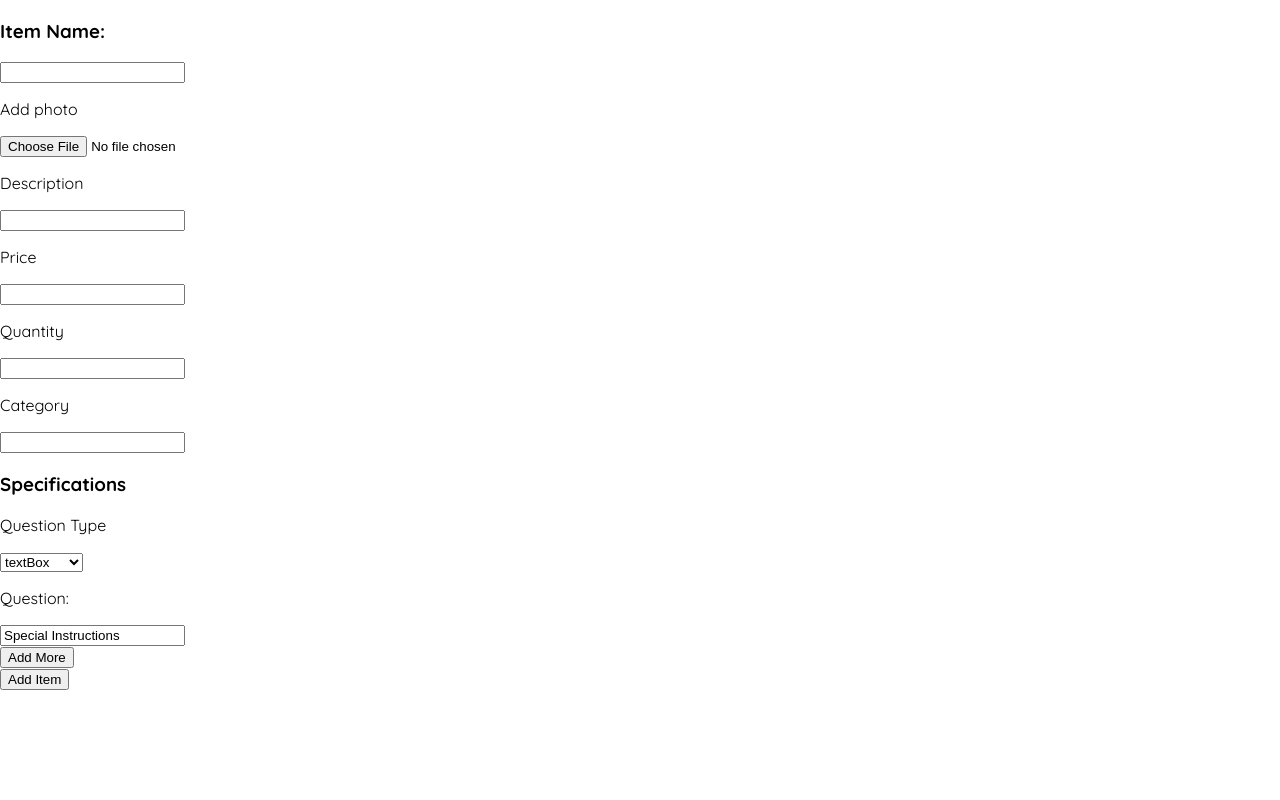
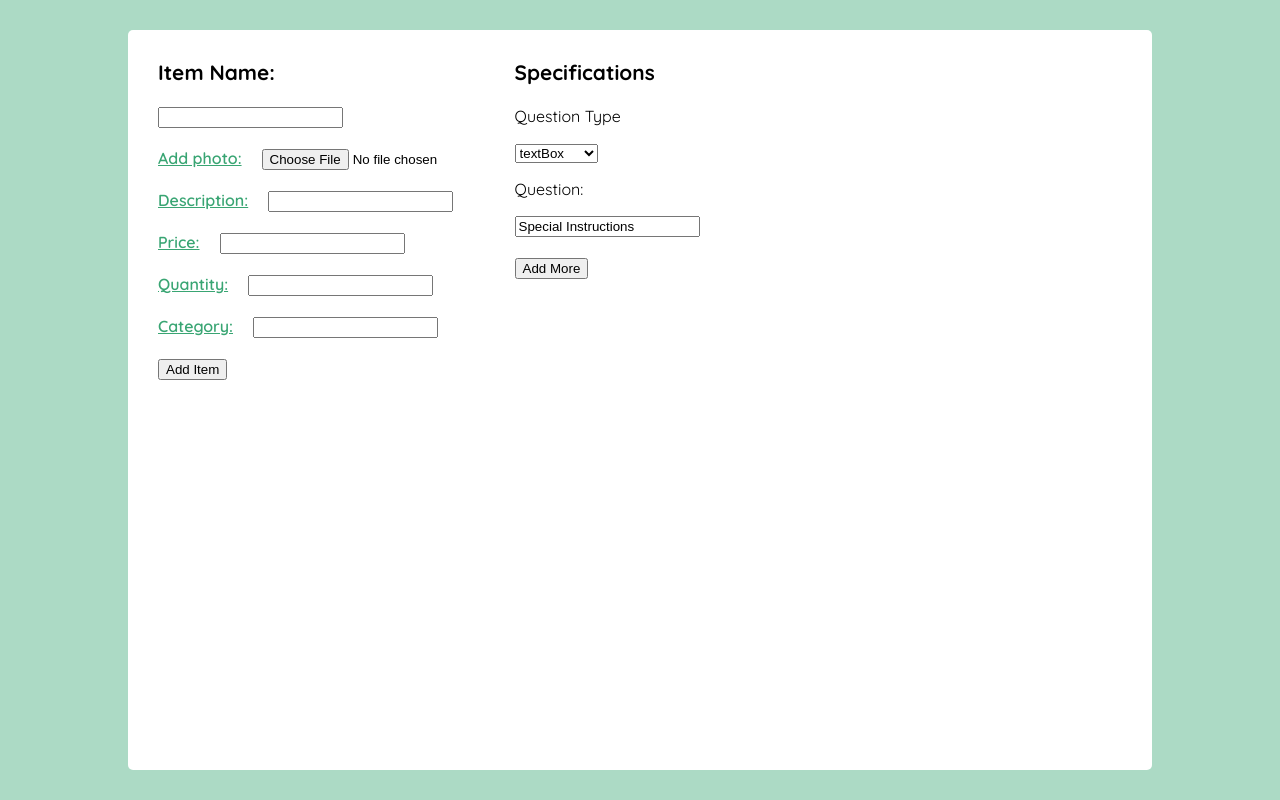
Before and after one commit to malak-joumaa/Homemade, a React (Create React App) app in the folder frontend/: page /add-menu in a window 1280 px wide. Built offline with nearby package versions, Linux system fonts and the light colour scheme.

Commit message:
Frontend: Styling labels

```diff
--- a/frontend/src/pages/AddMenu.js
+++ b/frontend/src/pages/AddMenu.js
@@ -1,5 +1,6 @@
 import React, { useState } from "react";
 import Specifications from "../components/Specifications";
+import "../styles/menu.css";
 
 const AddMenu = () => {
   const [dish, setDish] = useState([
@@ -34,12 +35,13 @@ const AddMenu = () => {
   };
 
   return (
-    <div>
+    <div id="menu">
       <div id="add-menu">
         <form>
           {/* Adding a menu item(dish) */}
           {dish.map((input, index) => (
-            <div key={index}>
+            <div key={index} id="dish">
+              <div>
                 <h3>Item Name:</h3>
                 <input
                   type="text"
@@ -49,9 +51,11 @@ const AddMenu = () => {
                     handleFormChange(index, e);
                   }}
                 />
-              <p>Add photo</p>
+                <br />
+                <span>Add photo:</span>
                 <input type="file" />
-              <p>Description</p>
+                <br />
+                <span>Description:</span>
                 <input
                   type="text"
                   name="description"
@@ -60,7 +64,8 @@ const AddMenu = () => {
                     handleFormChange(index, e);
                   }}
                 />
-              <p>Price</p>
+                <br />
+                <span>Price:</span>
                 <input
                   type="text"
                   name="price"
@@ -69,13 +74,17 @@ const AddMenu = () => {
                     handleFormChange(index, e);
                   }}
                 />
-              <p>Quantity</p>
+                <br />
+                <span>Quantity:</span>
                 <input type="text" />
-              <p>Category</p>
+                <br />
+                <span>Category:</span>
                 <input type="text" />
-
+              </div>
+              <div>
                 <h3>Specifications</h3>
                 <Specifications />
+              </div>
             </div>
           ))}
           <button
--- /dev/null
+++ b/frontend/src/styles/menu.css
@@ -0,0 +1,39 @@
+#menu{
+    width: 100%;
+    height: 100vh;
+    background-color: #ACDAC5;
+    position: relative;
+}
+
+#add-menu{
+    background-color: white;
+    width: 80vw;
+    position: absolute;
+    left: 0;
+    right: 0;
+    top: 30px;
+    bottom: 30px;
+    margin: auto;
+    border-radius: 5px;
+    box-sizing: border-box;
+    padding: 8px 30px;
+}
+
+#dish {
+    display: flex;
+}
+
+#menu h3{
+    font-size: 1.3em;
+}
+
+#menu span{
+    font-weight: 600;
+    color: #39a573;
+    text-decoration: underline;
+    margin-right: 20px;
+}
+
+#menu input{
+    margin-bottom: 20px;
+}
```
Lines whose indentation alone changed are shown as unchanged.
